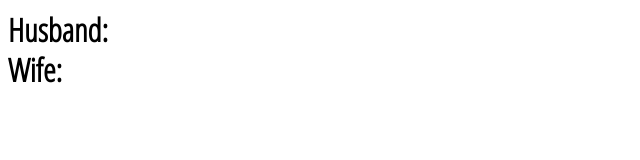
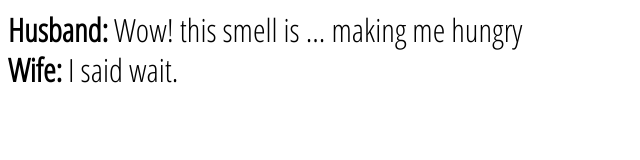
Before and after one commit to solothought/vaarta, a website: page index.html in a window 1280 px wide. Shown: the whole page, without its empty margins (0-640 px from the left). Drawn offline with Linux system fonts and the light colour scheme.

Commit message:
start vaarta on start

```diff
--- a/index.html
+++ b/index.html
@@ -61,7 +61,7 @@
                             .speak("Husband", "I'm just tasting if they're cooked well", 1000)
                             .and("Wife", "I cooked them", 0)
 
-                //vaarta.start();
+                vaarta.start();
             });
         </script>
     </body>
```
